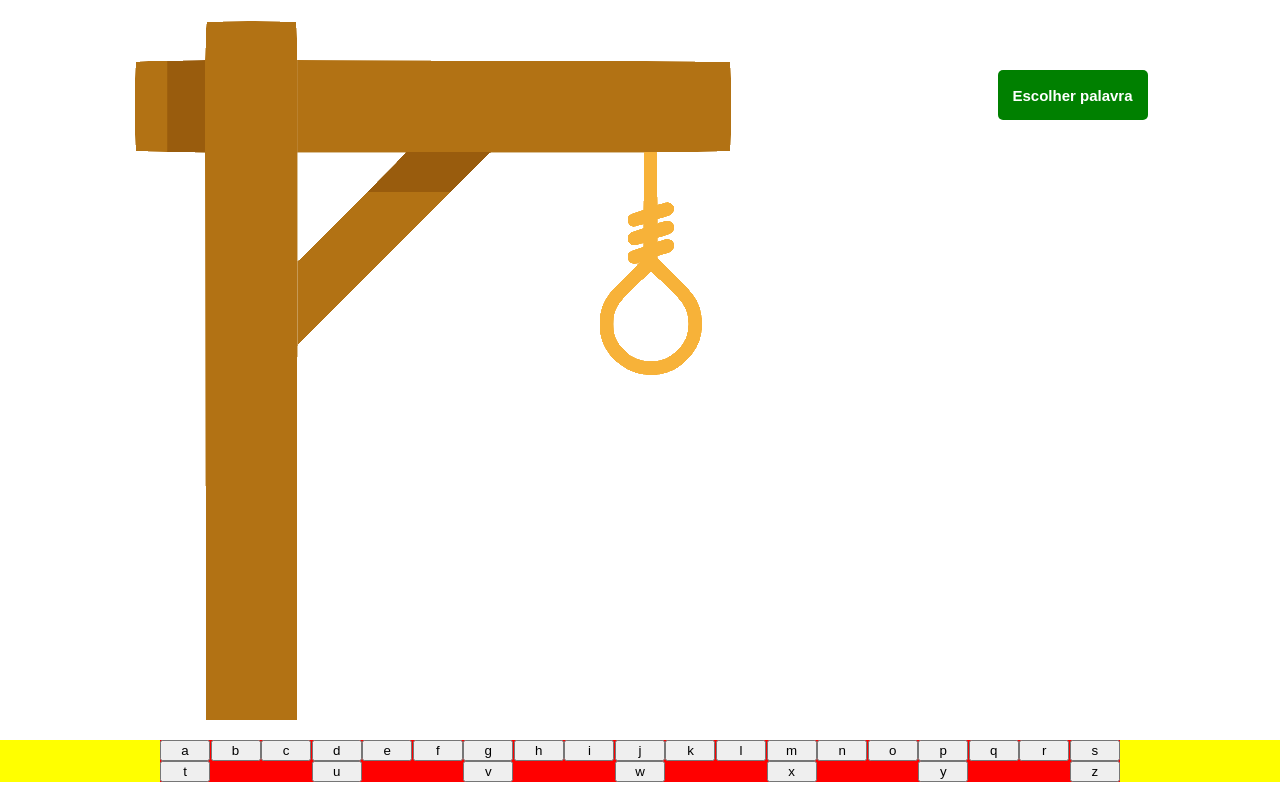
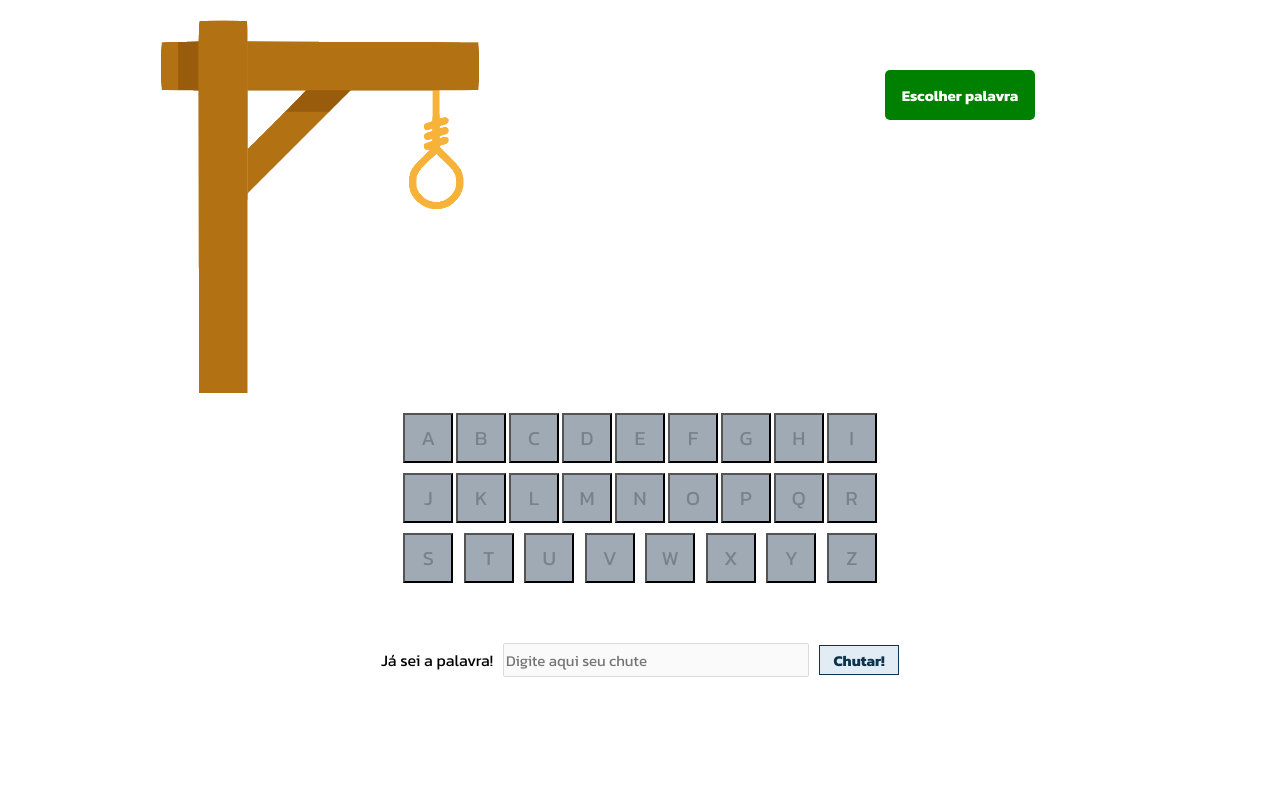
Before and after one commit to higorpr/projeto8-jogoforca, a React app: page / in a window 1280 px wide. Built offline with nearby package versions, Linux system fonts and the light colour scheme.

Commit message:
Proj_Rev_A Feature_Pick Word Button Implemented

```diff
--- a/public/index.html
+++ b/public/index.html
@@ -1,12 +1,20 @@
 <!DOCTYPE html>
 <html lang="pt-br">
+
 <head>
   <meta charset="utf-8" />
   <meta name="viewport" content="width=device-width, initial-scale=1" />
-    <title>React App</title>
+  <link rel="preconnect" href="https://fonts.googleapis.com">
+  <link rel="preconnect" href="https://fonts.gstatic.com" crossorigin>
+  <link
+    href="https://fonts.googleapis.com/css2?family=Kanit:ital,wght@0,100;0,200;0,300;0,400;0,500;0,600;0,700;0,800;0,900;1,100;1,200;1,300;1,400;1,500;1,600;1,700;1,800;1,900&display=swap"
+    rel="stylesheet">
+  <title>Hangman Game</title>
 </head>
+
 <body>
   <noscript>You need to enable JavaScript to run this app.</noscript>
   <div class="root"></div>
 </body>
+
 </html>
--- a/src/components/App.js
+++ b/src/components/App.js
@@ -1,36 +1,120 @@
+import React from "react";
+import palavras from "./palavras";
+
 import f0 from "../assets/forca0.png";
 import f1 from "../assets/forca1.png";
 import f2 from "../assets/forca2.png";
 import f3 from "../assets/forca3.png";
 import f4 from "../assets/forca4.png";
 import f5 from "../assets/forca5.png";
+import f6 from "../assets/forca6.png";
+
+
+
+function App() {
+    const alphabet = ["a", "b", "c", "d", "e", "f", "g", "h", "i", "j", "k",
+        "l", "m", "n", "o", "p", "q", "r", "s", "t", "u", "v", "w", "x", "y", "z"];
+
+    const [buttonState, setButtonState] = React.useState('disabled')
+    const [shownArray, setShownArray] = React.useState([])
+    const targetWord = randomWord();
+    const targetArray = simplifyWordArray(targetWord.split(''));
+
+    function simplifyWordArray(wordArray) {
+        for (let [idx, l] of wordArray.entries()) {
+            if (l === 'á' || l === 'à' || l === 'ã' || l === 'â') {
+                wordArray[idx] = 'a';
+            }
+
+            if (l === 'é' || l === 'è' || l === 'ê' || l === 'ẽ') {
+                wordArray[idx] = 'e';
+            }
+
+            if (l === 'í' || l === 'ì') {
+                wordArray[idx] = 'i';
+            }
+
+            if (l === 'ó' || l === 'ò' || l === 'ô' || l === 'õ') {
+                wordArray[idx] = 'o';
+            }
+
+            if (l === 'ú' || l === 'ù' || l === 'û' || l === 'ü') {
+                wordArray[idx] = 'u';
+            }
+        }
+
+        return wordArray
+    }
+
+    function startGame() {
+        setButtonState('enabled');
+        console.log(targetWord)
+        console.log(targetWord.split(''));
+        console.log(targetArray);
+        setShownArray(generateGuessArray(targetWord));
+    }
+
+    function randomWord() {
+        const word = palavras[Math.floor(Math.random() * palavras.length)];
+        return word;
+    }
+
+    function generateGuessArray(word) {
+        const outArray = [];
+        for (let i = 0; i < word.length; i++) {
+            outArray.push('_');
+        }
+        return outArray
+    }
+
+    function updateGuessArray(clickedLetter) {
+        // if ()
+    }
 
     function LetterButton(props) {
+        const { letter, buttonState } = props
+
         return (
             <li>
-            <button className="letterButton">
-                <p>
-                    {props.letter}
-                </p>
+                <button className={`letterButton ${buttonState}`} onClick={() => updateGuessArray(letter)}>
+
+                    {letter.toUpperCase()}
+
                 </button>
             </li>
         )
     }
-function App() {
-    const alphabet = ["a", "b", "c", "d", "e", "f", "g", "h", "i", "j", "k", "l", "m", "n", "o", "p", "q", "r", "s", "t", "u", "v", "w", "x", "y", "z"];
+
+
 
     return (
         <main>
             <div className="upper">
+                <div className="upperImage">
                     <img src={f0} alt="" />
-                <button className="wordButton">
+                </div>
+                <div className="upperRight">
+                    <button className="wordButton" onClick={startGame}>
                         Escolher palavra
                     </button>
+                    <ul className="targetWord">
+                        {shownArray.map((l) => <li>{l}</li>)}
+                    </ul>
+                </div>
+            </div>
+            <div className="mid">
+                <ul className="letterList">
+                    {alphabet.map((l, index) => <LetterButton key={index} letter={l} buttonState={buttonState} />)}
+                </ul>
             </div>
             <div className="lower">
-                <ul className="letterList">
-                    {alphabet.map((l, index) => <LetterButton key={index} letter={l} />)}
-                </ul>
+                <p>
+                    Já sei a palavra!
+                </p>
+                <input className="guessInput" type="text" placeholder="Digite aqui seu chute" />
+                <button className="guessButton">
+                    Chutar!
+                </button>
             </div>
         </main>
     )
--- /dev/null
+++ b/src/components/palavras.js
@@ -0,0 +1,27 @@
+const palavras = [
+    "abacate", "abacaxi", "abelha", "abanador", "antologia", "amor", "aba", "abraço", "ábaco", "abrigo", "abrir",
+    "banana", "boi", "batata", "bacalhau", "bexiga", "bowl", "batedeira", "bisturi", "barreira", "banco",
+    "caixa", "chantilly", "comércio", "cachorro", "cuidado", "caneta", "carinho", "cupuaçu", "cabra", "cesto",
+    "dados", "dizer", "danone", "dente", "diário", "diamante", "diafragma", "detonar", "dia", "dromedário",
+    "elefante", "esmeralda", "espátula", "estômago", "esfinge", "esfera", "encontro", "ema", "escola", "economia",
+    "formiga", "fama", "festa", "fiador", "ferver", "flauta", "fichário", "figo", "fiapo", "fotografia",
+    "goiaba", "gelo", "grito", "gamão", "guria", "goleiro", "golfinho", "golfe", "girar", "glúten",
+    "helicóptero", "harmonia", "haste", "hectare", "hábito", "hepatite", "hiena", "hemisfério", "hidrante",
+    "igreja", "ícone", "importante", "ímpar", "idoso", "irado", "identidade", "idioma", "idade", "idiota",
+    "jantar", "jumento", "jambú", "jibóia", "jararaca", "janela", "jerimum", "jaula", "jabuti", "jaleco",
+    "laranja", "lua", "leão", "limão", "larápio", "luz", "lindo", "lacraia", "lactose", "laço", "lacrar",
+    "mamão", "manga", "morango", "mico", "matar", "mingau", "moqueca", "macacão", "mocassin", "maçaneta",
+    "nectarina", "nada", "navio", "namorado", "ninja", "natal", "narciso", "narina", "nádega", "nabo",
+    "ovo", "ostra", "obstetra", "oblíquo", "orangotango", "olhar", "óculos", "ortodoxo", "ouro", "ornamento",
+    "pato", "polvo", "povoar", "pólvora", "palhaço", "paróqia", "pano", "princesa", "pizza", "patroa",
+    "queijo", "quitanda", "quinta", "quantia", "quarentena", "quadrilha", "quaresma", "quartzo", "quebrar", "quarteirão",
+    "risada", "rio", "remar", "rato", "racional", "rainha", "radioatividade", "raiz", "raiva", "rachadura",
+    "salada", "salamandra", "sacola", "siri", "sábado", "safanão", "sabre", "sucarose", "sabedoria", "sacerdote",
+    "tatu", "tabacaria", "taberneiro", "tábua", "torrada", "três", "terço", "tamanho", "tatuagem", "trem",
+    "uva", "uísque", "união", "universo", "unanimidade", "ubuntu", "universidade", "urso", "uivar", "unir",
+    "vela", "valeta", "vacilo", "valor", "vagem", "vadiagem", "vaca", "valentia", "vidro", "valsa",
+    "xícara", "xadrez", "xilofone", "xarope", "xenofobia", "xereta", "xerife", "xaveco", "xixi", "xale",
+    "zebra", "zagueiro", "zero", "zoeira", "zodíaco", "zangão", "zepelim", "zinco", "zoológico", "zumbido"
+]
+
+export default palavras
--- a/src/css/style.css
+++ b/src/css/style.css
@@ -1,11 +1,43 @@
+* {
+    font-family: 'Kanit', sans-serif;
+}
+
+.body {
+    margin:0;
+}
+
 .upper {
     display: flex;
     justify-content: space-around;
     margin: 20px 0px;
 }
 
-.lower {
-    background-color: yellow;
+.upperImage {
+    /* background-color: red; */
+    width: 50%;
+    display: flex;
+    justify-content: center;
+}
+
+.upperImage img {
+    width: 50%;
+}
+
+.upperRight {
+    display: flex;
+    flex-direction: column;
+    justify-content: space-between;
+    font-size: 50px;
+    width: 50%;
+    align-items: center;
+}
+
+.targetWord {
+    display: flex;
+}
+
+.mid {
+    /* background-color: yellow; */
     display: flex;
     justify-content: center;
 }
@@ -29,8 +61,8 @@
 .letterList {
     display: flex;
     flex-wrap: wrap;
-    width: 75%;
-    background-color: red;
+    width: 37%;
+    /* background-color: red; */
     justify-content: space-between;
 }
 
@@ -38,7 +70,51 @@
     display: flex;
     flex-wrap: wrap;
     justify-content: center;
+    align-items: center;
     width: 50px;
+    height: 50px;
     text-align: center;
+    font-size: 20px;
+    margin-bottom:10px;
+}
 
+.lower {
+    display: flex;
+    justify-content: center;
+    margin-top: 50px;
+    align-items: center;
 }
+
+.lower p {
+    margin-right: 10px;
+}
+
+.guessInput {
+    border: 1px solid #dbdbdb;
+    background-color: #fafafa;
+    border-radius: 2px;
+    width: 300px;
+    height: 30px;
+    font-size: 15px;
+}
+
+.guessButton {
+    border: 1px solid rgb(14, 51, 77);;
+    background-color: rgb(225, 236, 244);
+    color: rgb(14, 51, 77);
+    margin-left:10px;
+    height: 30px;
+    width: 80px;
+    font-size: 15px;
+    font-weight: bold;
+}
+
+.disabled{
+    background-color: rgb(159, 170, 181);
+    color: rgb(121, 129, 138);
+}
+
+.enabled {
+    background-color: rgb(225, 236, 244);
+    color: rgb(14, 51, 77);
+}
```
Lines whose indentation alone changed are shown as unchanged.
